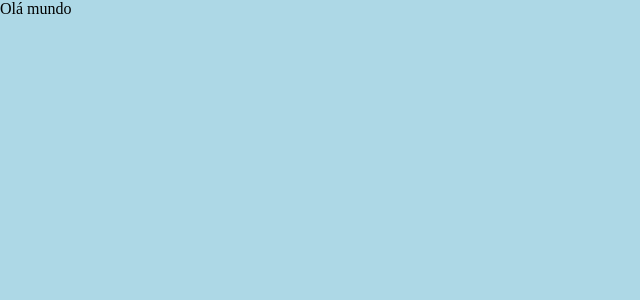
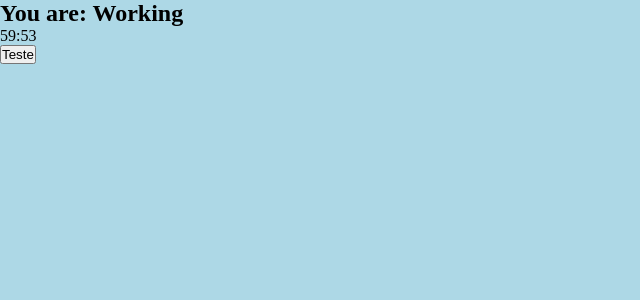
Before and after one commit to guilhermeferreira0/typescript-pomodoro-react, a React (Create React App) app: page / in a window 1280 px wide. Shown: the top 300 px of the page, without its empty margins (0-640 px from the left). Built offline with nearby package versions, Linux system fonts and the light colour scheme.

Commit message:
Adicionando components

```diff
--- a/src/App.tsx
+++ b/src/App.tsx
@@ -1,9 +1,10 @@
 import React from 'react';
+import { PomodoroTimer } from './components/pomodoro-timer';
 
 function App(): JSX.Element {
   return (
     <div className="App">
-      <p>Olá mundo</p>
+      <PomodoroTimer defaultPomodoroTime={3600} />
     </div>
   );
 }
--- /dev/null
+++ b/src/components/button.tsx
@@ -0,0 +1,15 @@
+import React from 'react';
+
+interface Props {
+  text: string;
+  onClick: () => void;
+  className?: string;
+}
+
+export function Button(props: Props): JSX.Element {
+  return (
+    <button onClick={props.onClick} className={props.className}>
+      {props.text}
+    </button>
+  );
+}
--- /dev/null
+++ b/src/components/pomodoro-timer.tsx
@@ -0,0 +1,23 @@
+import React from 'react';
+import { useInterval } from '../hooks/use-interval';
+import { Button } from './button';
+import { Timer } from './timer';
+
+interface Props {
+  defaultPomodoroTime: number;
+}
+
+export function PomodoroTimer(props: Props): JSX.Element {
+  const [mainTime, setMainTime] = React.useState(props.defaultPomodoroTime);
+  useInterval(() => {
+    setMainTime(mainTime - 1);
+  }, 1000);
+
+  return (
+    <div className="pomodoro">
+      <h2>You are: Working</h2>
+      <Timer mainTime={mainTime} />
+      <Button text="Teste" onClick={() => console.log('Funcionou')} />
+    </div>
+  );
+}
--- /dev/null
+++ b/src/components/timer.tsx
@@ -0,0 +1,10 @@
+import React from 'react';
+import { secondsToTime } from '../utils/seconds-to-time';
+
+interface Props {
+  mainTime: number;
+}
+
+export function Timer(props: Props): JSX.Element {
+  return <div className="timer">{secondsToTime(props.mainTime)}</div>;
+}
--- /dev/null
+++ b/src/hooks/use-interval.tsx
@@ -0,0 +1,22 @@
+import { useEffect, useRef } from 'react';
+
+export function useInterval<C extends CallableFunction>(
+  callback: C,
+  delay: number | null,
+): void {
+  const savedCallback = useRef<C>();
+
+  useEffect(() => {
+    savedCallback.current = callback;
+  }, [callback]);
+
+  useEffect(() => {
+    function tick() {
+      if (savedCallback.current) savedCallback.current();
+    }
+    if (delay !== null) {
+      const id = setInterval(tick, delay);
+      return () => clearInterval(id);
+    }
+  }, [delay]);
+}
--- /dev/null
+++ b/src/utils/seconds-to-time.ts
@@ -0,0 +1,6 @@
+export function secondsToTime(seconds: number): string {
+  const zeroLeft = (n: number) => Math.floor(n).toString().padStart(2, '0');
+  const min = zeroLeft((seconds / 60) % 60);
+  const sec = zeroLeft((seconds % 60) % 60);
+  return `${min}:${sec}`;
+}
```
